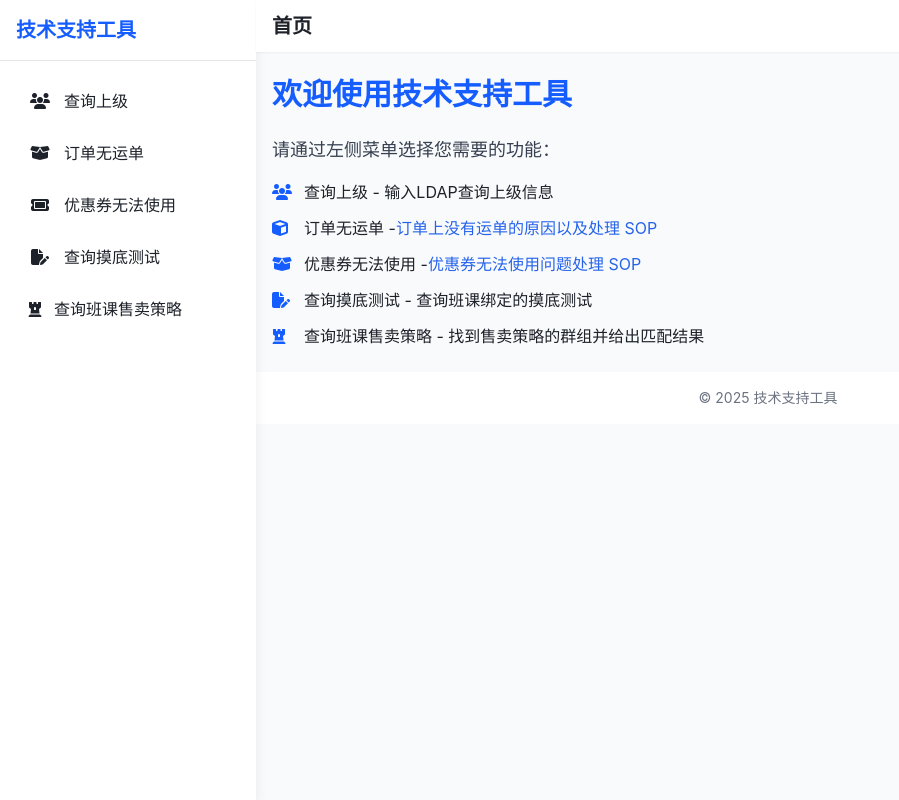
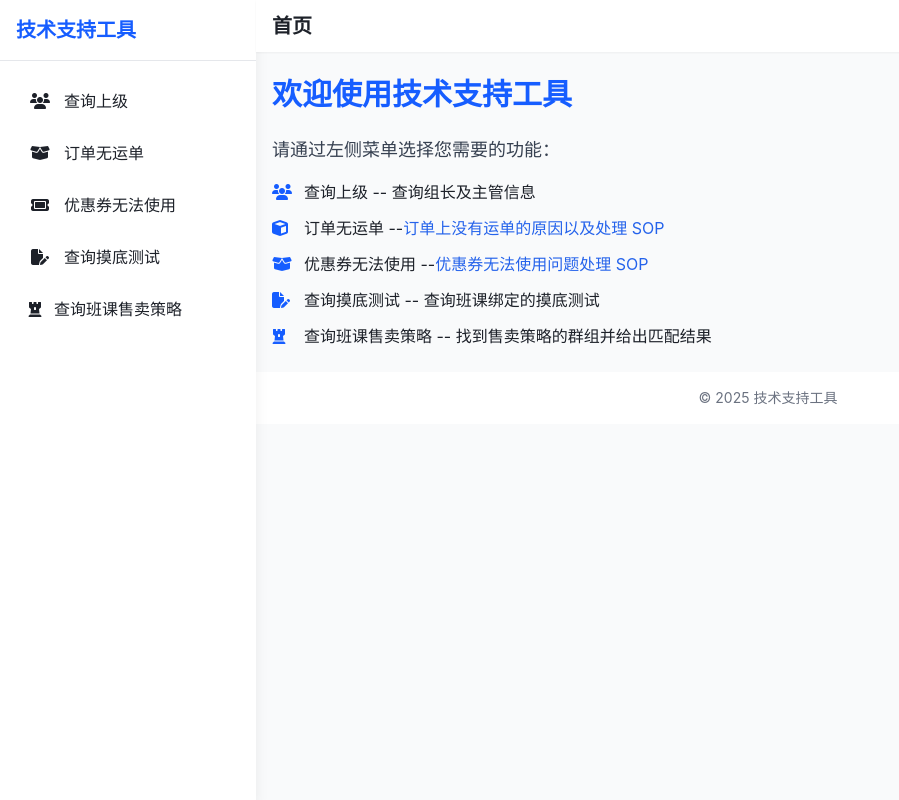
Before and after one commit to vicorrr/tsTools, a Flask app: page / in a window 1280 px wide. Shown: the whole page, without its empty margins (0-899 px from the left). Run offline with Flask 3, Linux system fonts and the light colour scheme; some libraries are stand-ins or nearby versions.

Commit message:
更新细节

```diff
--- a/mentor_service.py
+++ b/mentor_service.py
@@ -33,7 +33,6 @@ def get_teacher_info(ldap, cookies):
 def get_lesson_info(ldap, cookies):
     """获取带班信息"""
     try:
-        # 使用正确的API地址
         url = f"https://tutor.zhenguanyu.com/tutor-atm-lesson/api/teams?pageSize=100&page=0&filterPseudoLesson=true&mentorKeyword={ldap}"
         print("获取带班信息接口：", url)
 
--- a/templates/home.html
+++ b/templates/home.html
@@ -9,23 +9,23 @@
     <ul class="space-y-3">
         <li class="flex items-center">
             <i class="fa fa-users w-6 text-primary"></i>
-            <span class="ml-2">查询上级 - 输入LDAP查询上级信息</span>
+            <span class="ml-2">查询上级 -- 查询组长及主管信息</span>
         </li>
         <li class="flex items-center">
             <i class="fa fa-cube w-6 text-primary"></i>
-            <span class="ml-2">订单无运单 - </span><a href="https://confluence.zhenguanyu.com/pages/viewpage.action?pageId=328509918" target="_blank" class="text-blue-600">订单上没有运单的原因以及处理 SOP</a>
+            <span class="ml-2">订单无运单 -- </span><a href="https://confluence.zhenguanyu.com/pages/viewpage.action?pageId=328509918" target="_blank" class="text-blue-600">订单上没有运单的原因以及处理 SOP</a>
         </li>
         <li class="flex items-center">
             <i class="fa fa-box-open w-6 text-primary"></i>
-            <span class="ml-2">优惠券无法使用 - </span><a href="https://confluence.zhenguanyu.com/pages/viewpage.action?pageId=420579189" target="_blank" class="text-blue-600">优惠券无法使用问题处理 SOP</a>
+            <span class="ml-2">优惠券无法使用 -- </span><a href="https://confluence.zhenguanyu.com/pages/viewpage.action?pageId=420579189" target="_blank" class="text-blue-600">优惠券无法使用问题处理 SOP</a>
         </li>
         <li class="flex items-center">
             <i class="fa fa-file-pen w-6 text-primary"></i>
-            <span class="ml-2">查询摸底测试 - 查询班课绑定的摸底测试</span>
+            <span class="ml-2">查询摸底测试 -- 查询班课绑定的摸底测试</span>
         </li>
         <li class="flex items-center">
             <i class="fa-solid fa-chess-rook w-6 text-primary"></i>
-            <span class="ml-2">查询班课售卖策略 - 找到售卖策略的群组并给出匹配结果</span>
+            <span class="ml-2">查询班课售卖策略 -- 找到售卖策略的群组并给出匹配结果</span>
         </li>
     </ul>
 </div>
--- a/templates/saleStrategy.html
+++ b/templates/saleStrategy.html
@@ -190,11 +190,8 @@
                         ${data.saleStatus || '状态未知'}<br>
 
                         <details class="collapse-box">
-                            <summary>查看可见原因</summary>
+                            <summary>查看匹配原因</summary>
                             <div class="reason-box">${data.displayReason || '暂无原因说明'}</div>
-                        </details>
-                        <details class="collapse-box">
-                            <summary>查看购买原因</summary>
                             <div class="reason-box">${data.saleReason || '暂无原因说明'}</div>
                         </details>`;
 
```
Also changed, not shown: templates/mentor.html (+3 -7 lines), README.md.
